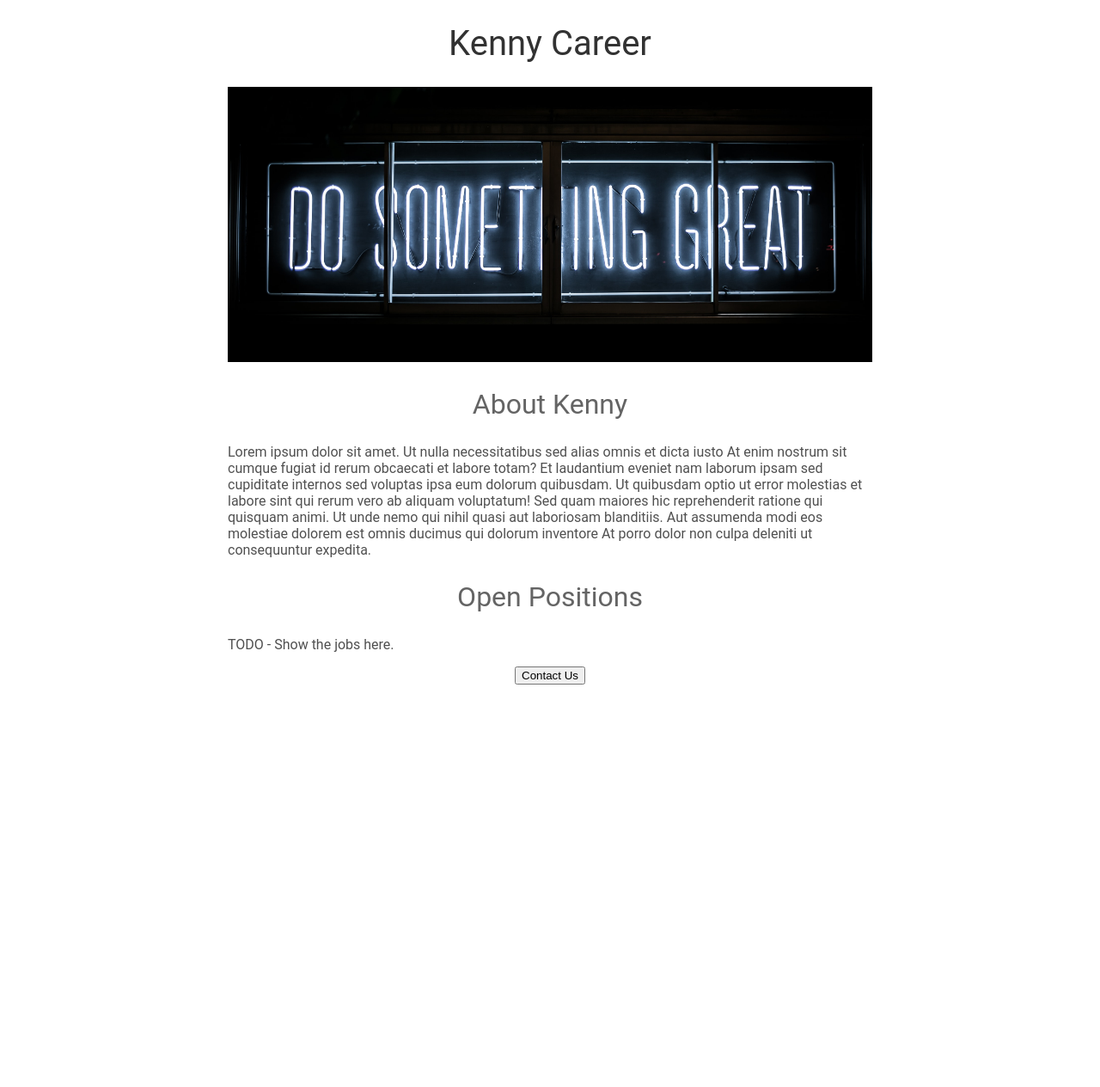
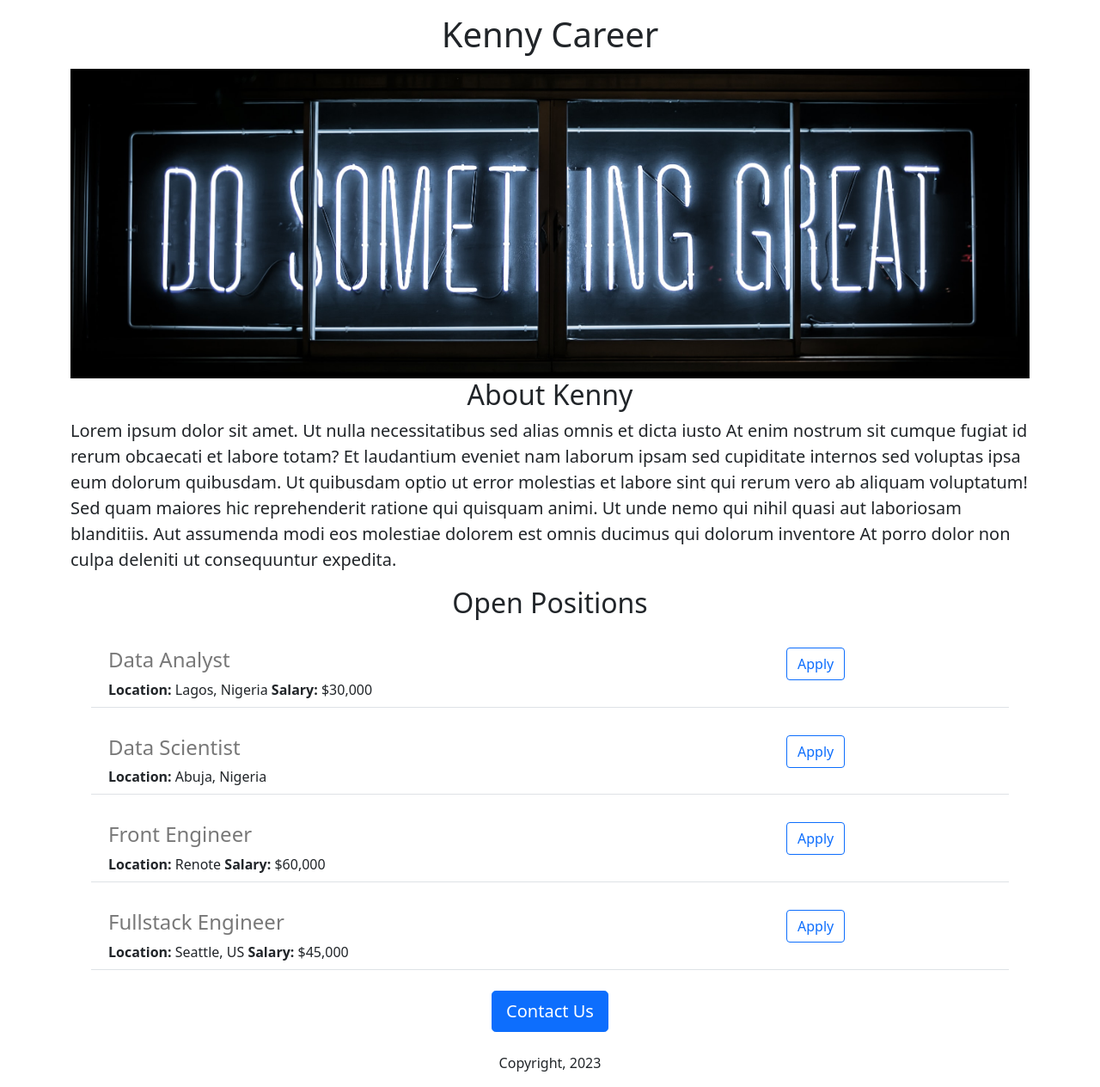
Before and after one commit to omokehinde/kenny-career-website, a Flask app: page / in a window 1280 px wide. Shown: the whole page at 86% size. Before the commit the page ends 796 px from the top, so only its background shows below. Run offline with Flask 2, Linux system fonts and the light colour scheme.

Commit message:
Dynamic data and API route

```diff
--- a/app.py
+++ b/app.py
@@ -1,10 +1,40 @@
-from flask import Flask, render_template
+from flask import Flask, render_template, jsonify
 
 app = Flask(__name__)
 
+JOBS = [
+  {
+    "id": 1,
+    "title": "Data Analyst",
+    "location": "Lagos, Nigeria",
+    "salary": "$30,000"
+  },
+  {
+    "id": 2,
+    "title": "Data Scientist",
+    "location": "Abuja, Nigeria",
+  },
+  {
+    "id": 3,
+    "title": "Front Engineer",
+    "location": "Renote",
+    "salary": "$60,000"
+  },
+  {
+    "id": 4,
+    "title": "Fullstack Engineer",
+    "location": "Seattle, US",
+    "salary": "$45,000"
+  }
+]
+
 @app.route("/")
 def hello_world():
-    return render_template('home.html')
+    return render_template('home.html', jobs=JOBS)
+
+@app.route("/api/jobs")
+def list_jobs():
+  return jsonify(JOBS)
 
 if __name__== "__main__":
   app.run(host='0.0.0.0', debug=True)
--- a/templates/home.html
+++ b/templates/home.html
@@ -1,49 +1,35 @@
 <!DOCTYPE html>
 <html>
   <head>
-    <title>Kenny's Career</title>
+    <meta charset="utf-8">
+    <meta name="viewport" content="width=device-width, initial-scale=1">
+    <link href="https://cdn.jsdelivr.net/npm/bootstrap@5.0.2/dist/css/bootstrap.min.css" rel="stylesheet" integrity="sha384-EVSTQN3/azprG1Anm3QDgpJLIm9Nao0Yz1ztcQTwFspd3yD65VohhpuuCOmLASjC" crossorigin="anonymous">
     <style>
-      h1 {
-        font-size: 40px;
-        font-family: Roboto;
-        font-weight: normal;
-        color: rgb(50,50,50);
-        text-align: center;
-      }
       #banner {
-        height: 320px;
+        height: 360px;
         width: 100%;
         object-fit: cover;
       }
-      h2 {
-        font-family: Roboto;
-        font-size: 32px;
-        color: rgb(100,100,100);
-        text-align: center;
-        font-weight: normal;
-      }
-      p {
-        font-family: Roboto;
-        color: rgb(80,80,80);
-      }
-      #container {
-        max-width: 750px;
-        margin: 0 auto 0 auto;
-      }
     </style>
+    <title>Kenny's Career</title>
   </head>
   <body>
-    <div id="container">
-      <h1>Kenny Career</h1>
-        <img id="banner" src="static/banner.jpg" />
-        <h2>About Kenny</h2>
-        <p>Lorem ipsum dolor sit amet. Ut nulla necessitatibus sed alias omnis et dicta iusto At enim nostrum sit cumque fugiat id rerum obcaecati et labore totam? Et laudantium eveniet nam laborum ipsam sed cupiditate internos sed voluptas ipsa eum dolorum quibusdam.
+    <div class="container">
+      <h1 class="text-center m-3">Kenny Career</h1>
+        <img id="banner" class="img-fluid" src="static/banner.jpg" />
+        <h2 class="text-center">About Kenny</h2>
+        <p class="lead">Lorem ipsum dolor sit amet. Ut nulla necessitatibus sed alias omnis et dicta iusto At enim nostrum sit cumque fugiat id rerum obcaecati et labore totam? Et laudantium eveniet nam laborum ipsam sed cupiditate internos sed voluptas ipsa eum dolorum quibusdam.
 
     Ut quibusdam optio ut error molestias et labore sint qui rerum vero ab aliquam voluptatum! Sed quam maiores hic reprehenderit ratione qui quisquam animi. Ut unde nemo qui nihil quasi aut laboriosam blanditiis. Aut assumenda modi eos molestiae dolorem est omnis ducimus qui dolorum inventore At porro dolor non culpa deleniti ut consequuntur expedita.</p>
-        <h2>Open Positions</h2>
-        <p>TODO - Show the jobs here.</p>
-        <div style="text-align:center">
-          <button>Contact Us</button>
+        <h2 class="text-center">Open Positions</h2>
+        <div>
+          {% for job in jobs %}
+           {% include 'jobitems.html' %}
+          {% endfor %}
+        </div>
+        <div class="text-center">
+          <button class="btn btn-primary btn-lg">Contact Us</button>
+          <p class="mt-4">Copyright, 2023</p>
         </div>
     </div>
   </body>
--- /dev/null
+++ b/templates/jobitems.html
@@ -0,0 +1,14 @@
+<div class="row m-4 border-bottom p-2">
+  <div class="col-9">
+   <h4 style="color:rgb(120,120,120)">
+    {{job['title']}}</h4>
+    <div><b>Location:</b> {{job['location']}}
+      {% if 'salary' in job  %}
+      <b>Salary:</b> {{job['salary']}}
+      {% endif %}
+    </div>
+  </div>
+  <div class="col-3">
+  <button type="button" class="btn btn-outline-primary">Apply</button>
+  </div>
+</div>
```
Also changed, not shown: 1 other file.
